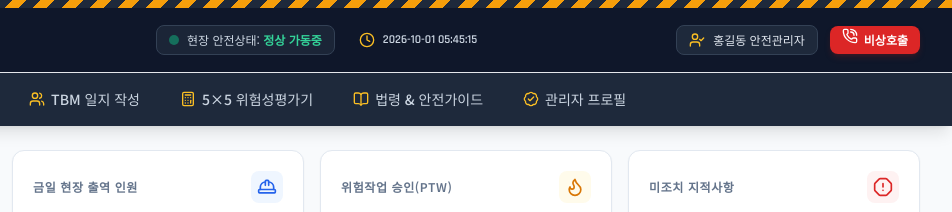
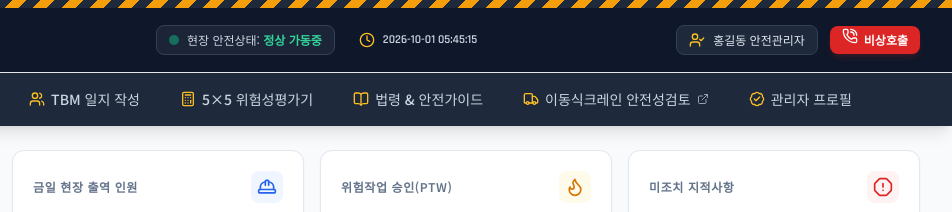
Before and after one commit to sirrius2022-spec/ksnsafety, a plain HTML site: page index.html in a window 1280 px wide. Shown: the top 212 px of the page, 328-1280 px from the left. Drawn offline with nearby package versions, Linux system fonts and the light colour scheme.

Commit message:
Update index.html

```diff
--- a/index.html
+++ b/index.html
@@ -144,6 +144,11 @@
           <i data-lucide="book-open" class="w-4 h-4 text-amber-400"></i>
           <span>법령 & 안전가이드</span>
         </button>
+        <a href="https://ksnsafety.vercel.app/crane.html" target="_blank" rel="noopener noreferrer" title="이동식크레인 양중 및 지반 안전성 검토 시스템 (새 창)" class="px-3 py-2 rounded-md text-xs sm:text-sm font-medium flex items-center space-x-1.5 transition text-slate-300 hover:text-white hover:bg-slate-700/50 whitespace-nowrap group">
+          <i data-lucide="truck" class="w-4 h-4 text-amber-400 group-hover:scale-110 transition"></i>
+          <span>이동식크레인 안전성검토</span>
+          <i data-lucide="external-link" class="w-3 h-3 text-slate-400 group-hover:text-amber-300 transition"></i>
+        </a>
         <button onclick="switchTab('tab-profile')" id="nav-btn-tab-profile" class="tab-btn px-3 py-2 rounded-md text-xs sm:text-sm font-medium flex items-center space-x-1.5 transition text-slate-300 hover:text-white hover:bg-slate-700/50">
           <i data-lucide="badge-check" class="w-4 h-4 text-amber-400"></i>
           <span>관리자 프로필</span>
```
